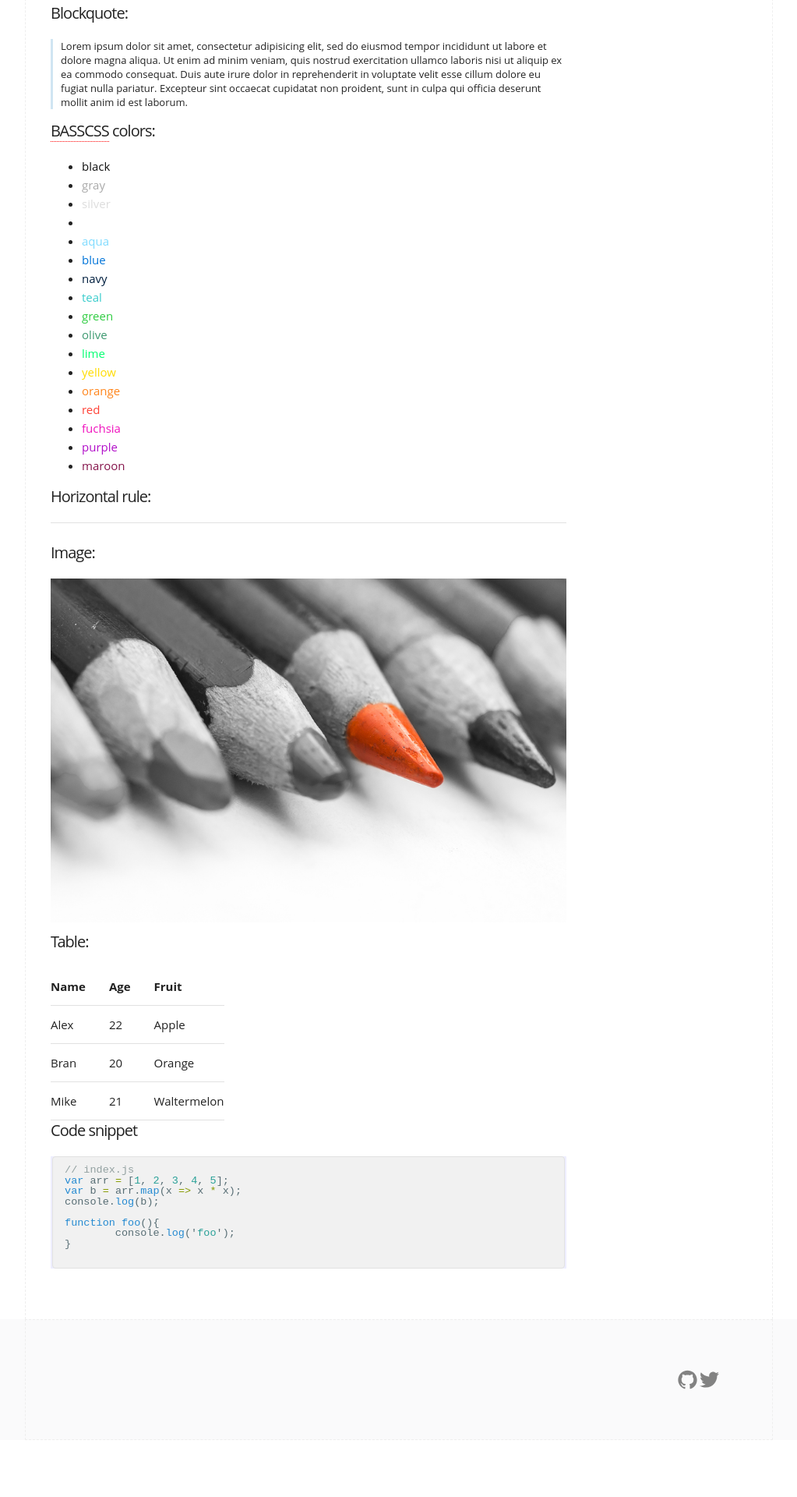
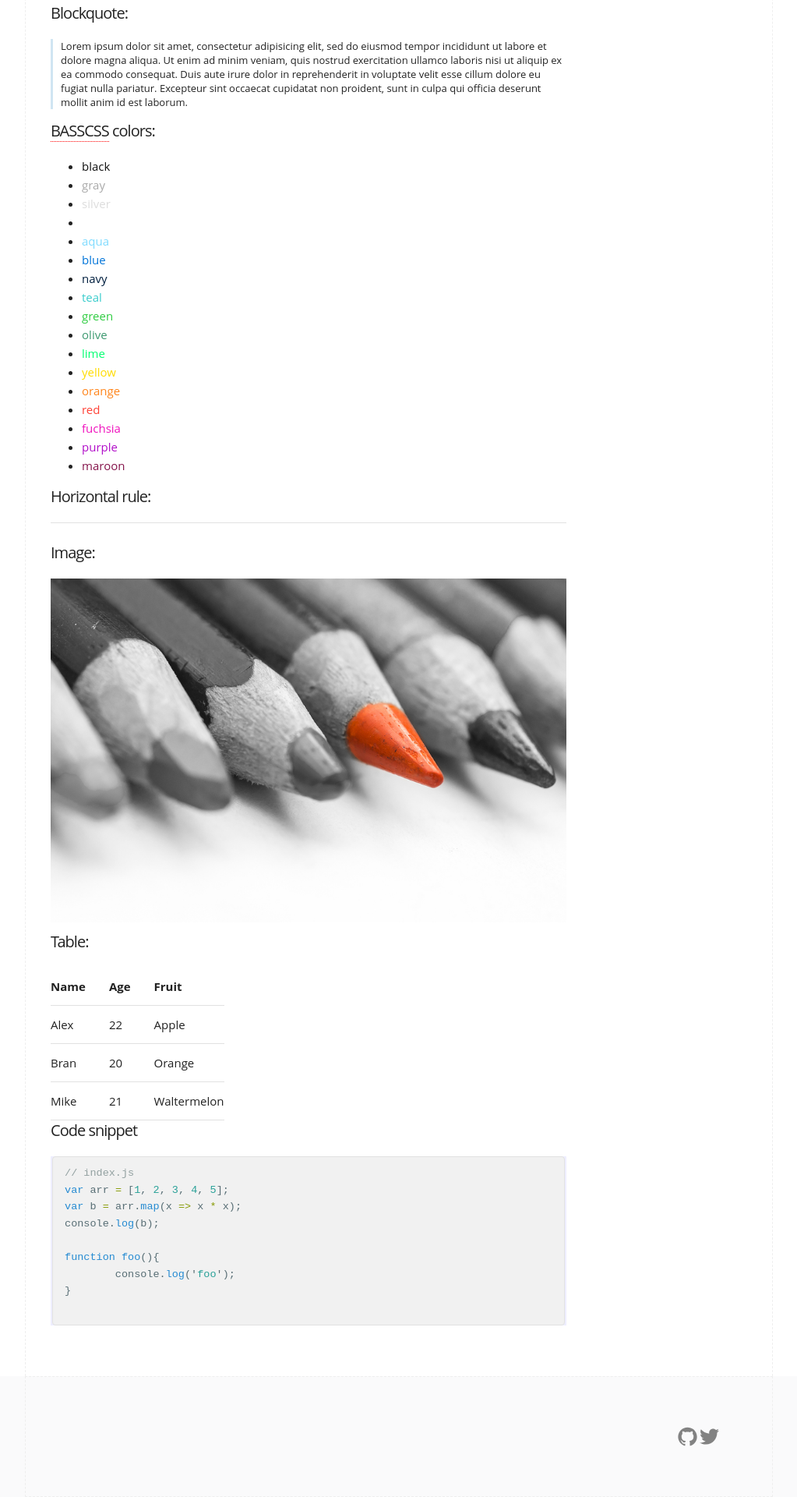
Before and after one commit to PHeonix25/PHeonix25.github.io, a Jekyll site: the page built from styles.md, in a window 1280 px wide. Shown: the part 737-2657 px from the top of the page at 78% size, without its empty margins (128-1151 px from the left). Built offline with Jekyll 4.4.1, drawn with Linux system fonts in a browser that asks for light colours; before the commit the page ends 2584 px from its top, so only the background shows below that.

Commit message:
Undoing code formatting 'fix'

```diff
--- a/_sass/_base.scss
+++ b/_sass/_base.scss
@@ -346,8 +346,7 @@ code {
 pre > code {
   display: block;
   padding: 1rem 1.5rem;
-  white-space: pre;
-  line-height: 1; }
+  white-space: pre; }
 
 
 /* Tables
```
